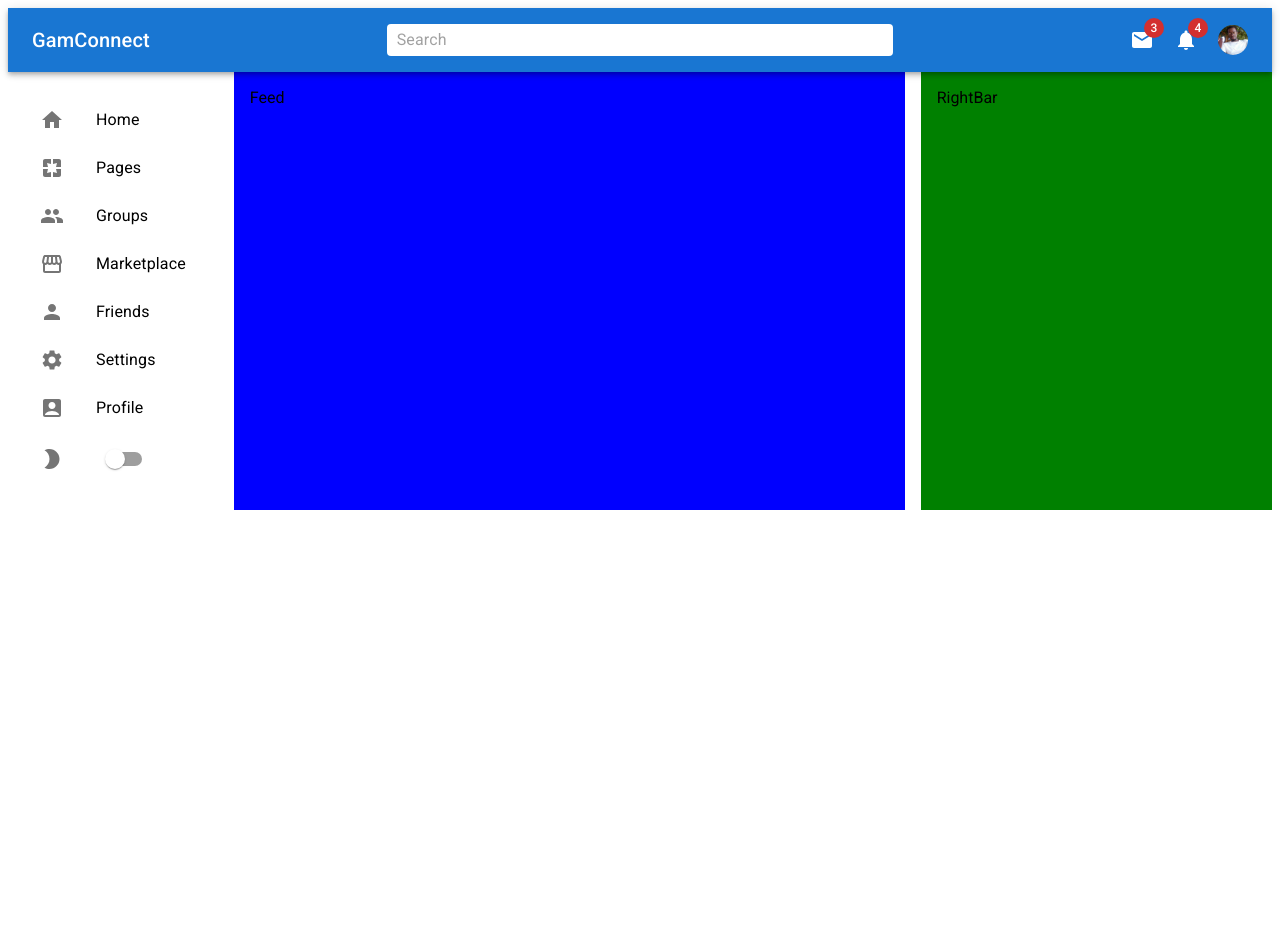
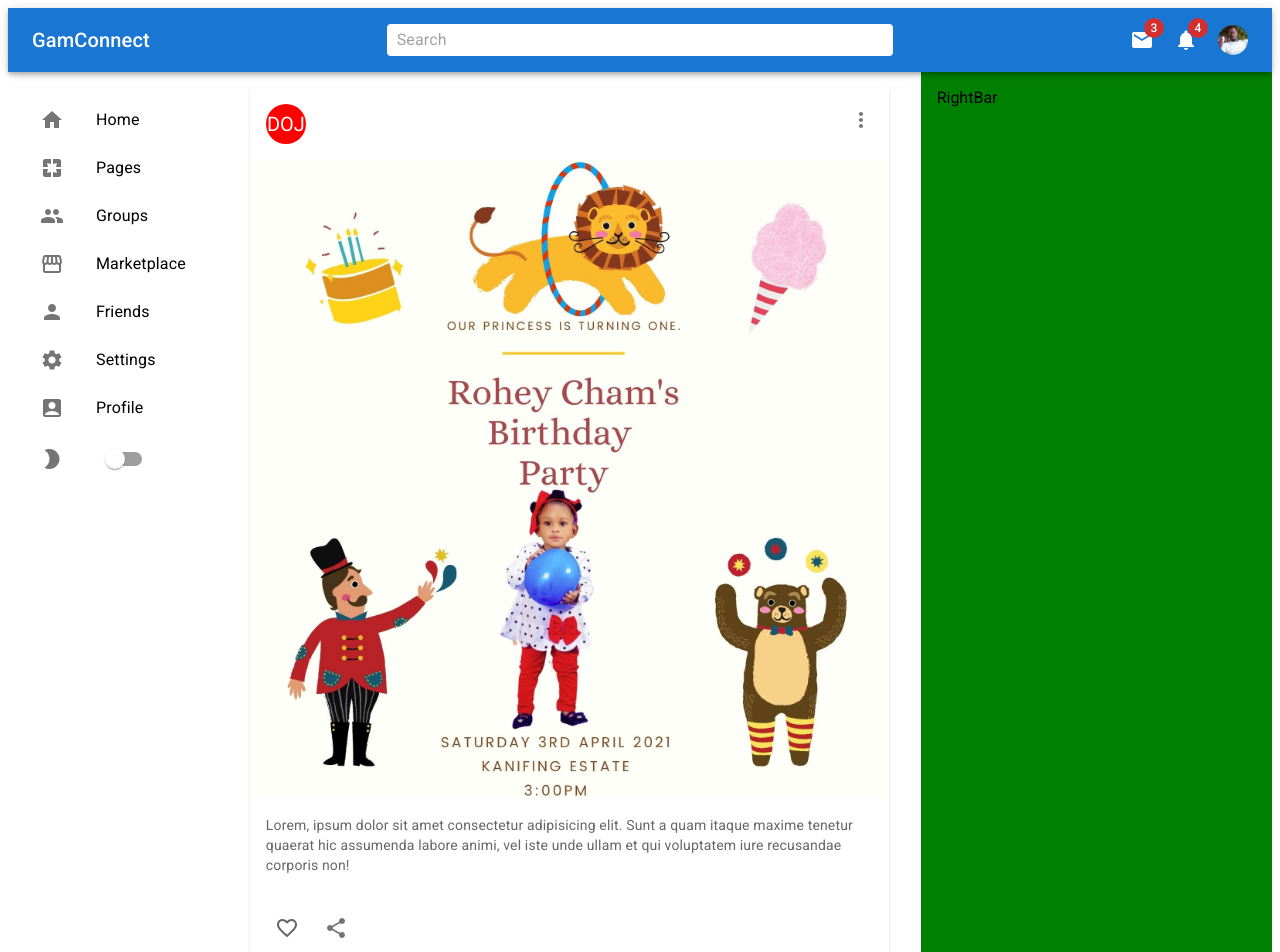
Before and after one commit to daddyomarjeng/gamconnect, a React (Create React App) app: page / in a window 1280 px wide. Shown: the top 952 px of the page. Before the commit the page ends 800 px from the top, so only its background shows below. Built offline with nearby package versions, Linux system fonts and the light colour scheme.

Commit message:
finish single post UI

```diff
--- a/src/components/Feed.jsx
+++ b/src/components/Feed.jsx
@@ -1,10 +1,66 @@
-import { Box } from "@mui/material";
+import { Favorite, FavoriteBorder, MoreVert, Share } from "@mui/icons-material";
+import {
+  Avatar,
+  Box,
+  Card,
+  CardActions,
+  CardContent,
+  CardHeader,
+  CardMedia,
+  Checkbox,
+  IconButton,
+  Typography,
+} from "@mui/material";
 import React from "react";
+import DOJImg from "../assets/0.jpg";
+import PostImg from "../assets/p.jpg";
 
 const Feed = () => {
   return (
-    <Box bgcolor="blue" flex={4} p={2}>
-      Feed
+    <Box flex={4} p={2}>
+      <Card>
+        {/* top of card */}
+        <CardHeader
+          avatar={
+            <Avatar sx={{ bgcolor: "red" }} aria-label="feed-avatar">
+              DOJ
+            </Avatar>
+          }
+          action={
+            <IconButton aria-label="settings">
+              <MoreVert />
+            </IconButton>
+          }
+        />
+        {/* image */}
+        <CardMedia
+          component="img"
+          height="20%"
+          image={PostImg}
+          alt="Post by DOJ"
+        />
+        {/* card text */}
+        <CardContent>
+          <Typography variant="body2" color="text.secondary">
+            Lorem, ipsum dolor sit amet consectetur adipisicing elit. Sunt a
+            quam itaque maxime tenetur quaerat hic assumenda labore animi, vel
+            iste unde ullam et qui voluptatem iure recusandae corporis non!
+          </Typography>
+        </CardContent>
+        {/* card action */}
+        <CardActions disableSpacing>
+          <IconButton aria-label="add to favourites">
+            {/* <Favorite /> */}
+            <Checkbox
+              icon={<FavoriteBorder />}
+              checkedIcon={<Favorite sx={{ color: "red" }} />}
+            />
+          </IconButton>
+          <IconButton aria-label="share">
+            <Share />
+          </IconButton>
+        </CardActions>
+      </Card>
     </Box>
   );
 };
```
Also changed, not shown: src/assets/p.jpg (added).
